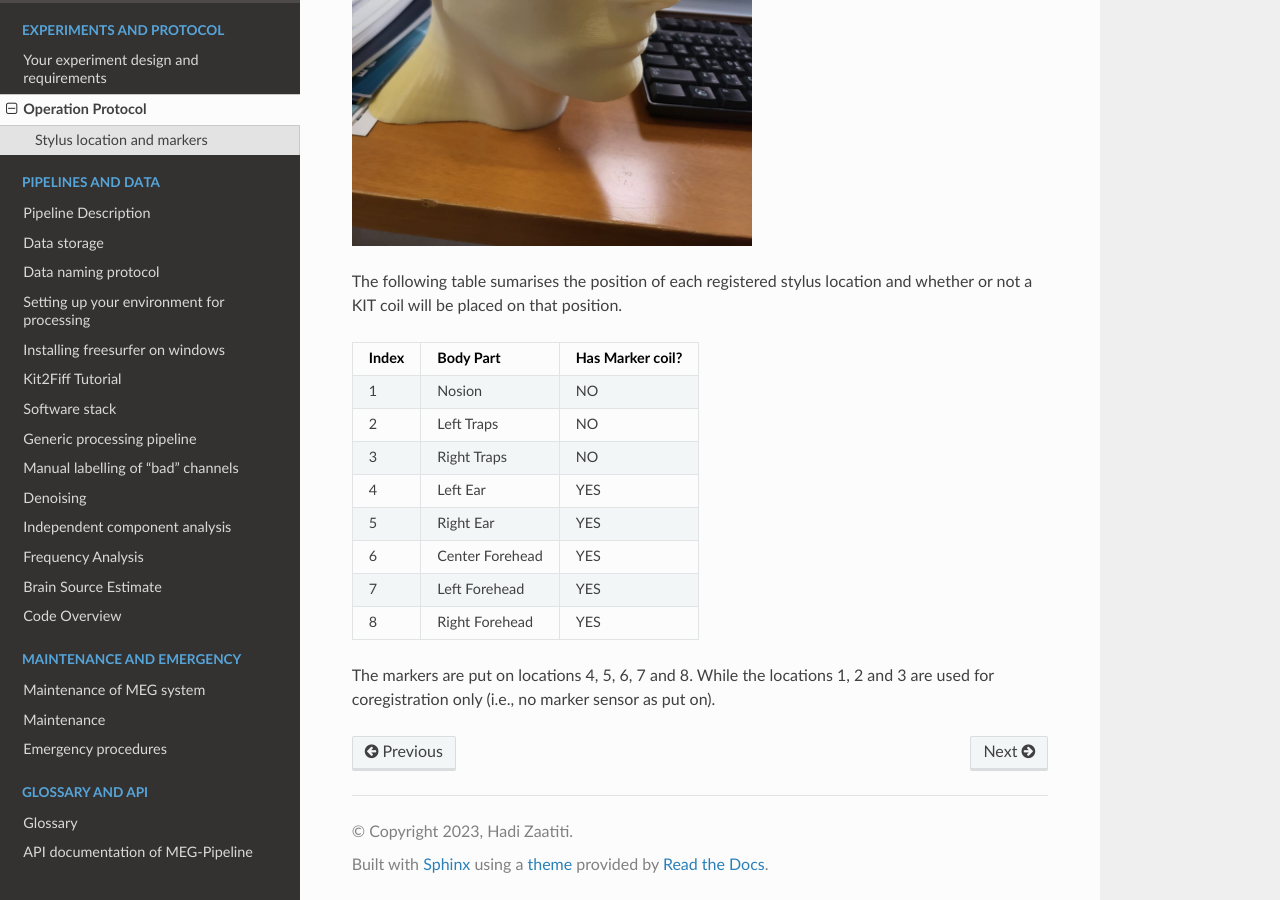
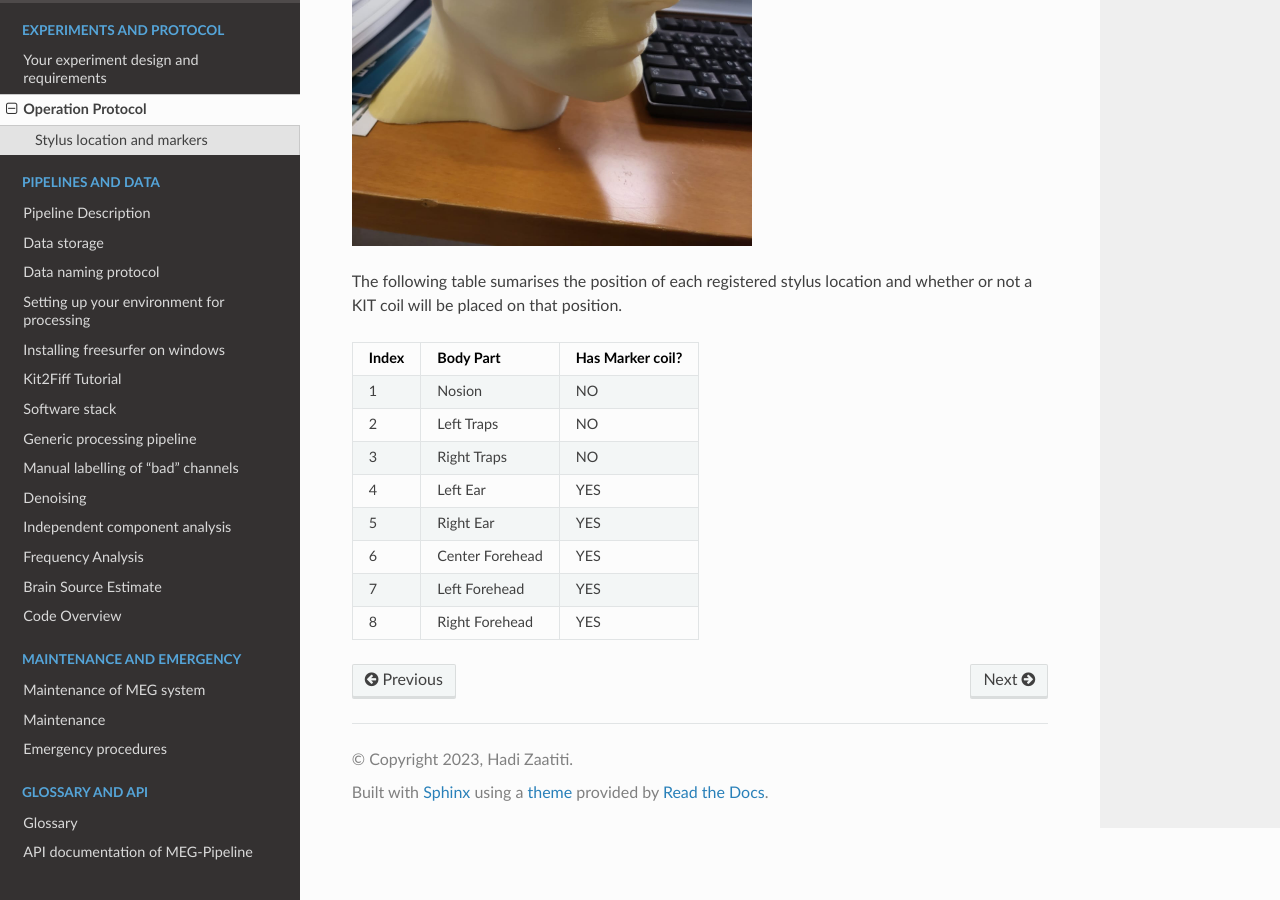
Before and after one commit to hzaatiti-NYU/meg-pipeline, a Sphinx documentation site: the page built from docs/source/operationprotocol.rst, in a window 1280 px wide and 900 px high, scrolled down 1209 px. Built offline with Sphinx 7.4.7 and the Read the Docs theme 2.0.0, drawn with Linux system fonts in a browser that asks for light colours.

Commit message:
Fix structure

```diff
--- a/docs/source/maintenance.rst
+++ b/docs/source/maintenance.rst
@@ -1,6 +1,6 @@
+*************************
 Maintenance of MEG system
-=========================
-
+*************************
 
 Checks to be made
 -----------------
--- a/docs/source/operationprotocol.rst
+++ b/docs/source/operationprotocol.rst
@@ -48,6 +48,3 @@ The following table sumarises the position of each registered stylus location an
 +-------+-----------------+-----------------+
 | 8     | Right Forehead  |  YES            |
 +-------+-----------------+-----------------+
-
-The markers are put on locations 4, 5, 6, 7 and 8.
-While the locations 1, 2 and 3 are used for coregistration only (i.e., no marker sensor as put on).
```
Also changed, not shown: docs/source/systems/megsystem.rst (+8 -7 lines).
